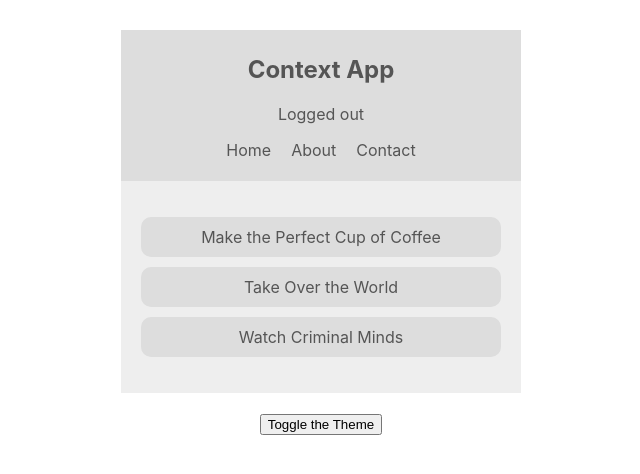
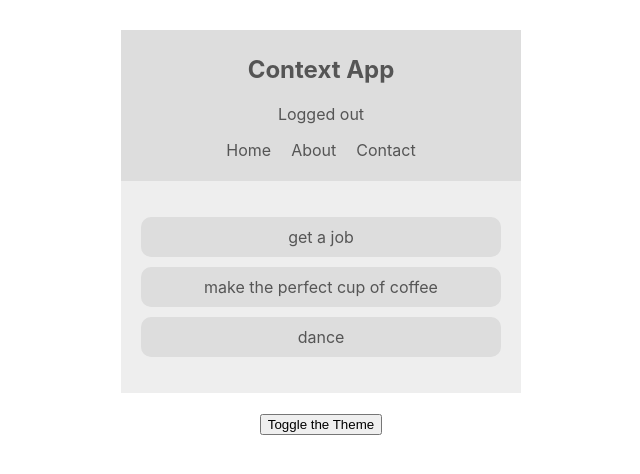
Before and after one commit to rylandgrounds/To-Do-List, a React (Create React App) app: page / in a window 1280 px wide. Shown: the top 474 px of the page, without its empty margins (319-959 px from the left). Built offline with nearby package versions, Linux system fonts and the light colour scheme.

Commit message:
converted contexts to functional from class

```diff
--- a/src/App.js
+++ b/src/App.js
@@ -4,6 +4,7 @@ import ThemeToggle from "./components/ThemeToggle";
 import ToDoList from "./components/ToDoList";
 import AuthContextProvider from "./contexts/AuthContext";
 import ThemeContextProvider from "./contexts/ThemeContext";
+import ToDoContextProvider from "./contexts/ToDoContext";
 
 function App() {
   return (
@@ -11,7 +12,9 @@ function App() {
       <AuthContextProvider>
         <ThemeContextProvider>
           <Navbar />
-          <ToDoList />
+          <ToDoContextProvider>
+            <ToDoList />
+          </ToDoContextProvider>
           <ThemeToggle />
         </ThemeContextProvider>
       </AuthContextProvider>
--- a/src/components/ToDoList.js
+++ b/src/components/ToDoList.js
@@ -1,15 +1,19 @@
 import React, {useContext } from "react";
 import { ThemeContext } from "../contexts/ThemeContext";
+import { ToDoContext } from "../contexts/ToDoContext";
 
 const ToDoList  = () => {
   const {isLightTheme, light, dark } = useContext(ThemeContext)
+  const {tasks} = useContext(ToDoContext)
   const theme = isLightTheme ? light : dark;
   return(
     <div className="to-do-list" style={{color: theme.syntax, background: theme.bg}}>
     <ul>
-      <li style={{background: theme.ui}}> Make the Perfect Cup of Coffee</li>
-      <li style={{background: theme.ui}}>Take Over the World</li>
-      <li style={{background: theme.ui}}>Watch Criminal Minds</li>
+      {tasks.map(task => {
+        return(
+      <li key={task.id} style={{background: theme.ui}}> {task.task} </li>
+        )
+      })}
     </ul>
   </div>
   )
--- /dev/null
+++ b/src/contexts/ToDoContext.js
@@ -0,0 +1,18 @@
+import React, {createContext, useState} from 'react';
+
+
+export const ToDoContext = createContext();
+
+const ToDoContextProvider = (props) => {
+   const [tasks, setTasks] = useState([{task: 'get a job' , id: 1},
+    {task: 'make the perfect cup of coffee' , id: 2},
+    {task: 'dance' , id: 3},
+])
+    return (
+        <ToDoContext.Provider value={{tasks}}>
+            {props.children}
+            </ToDoContext.Provider>
+     );
+}
+
+export default ToDoContextProvider;
```
